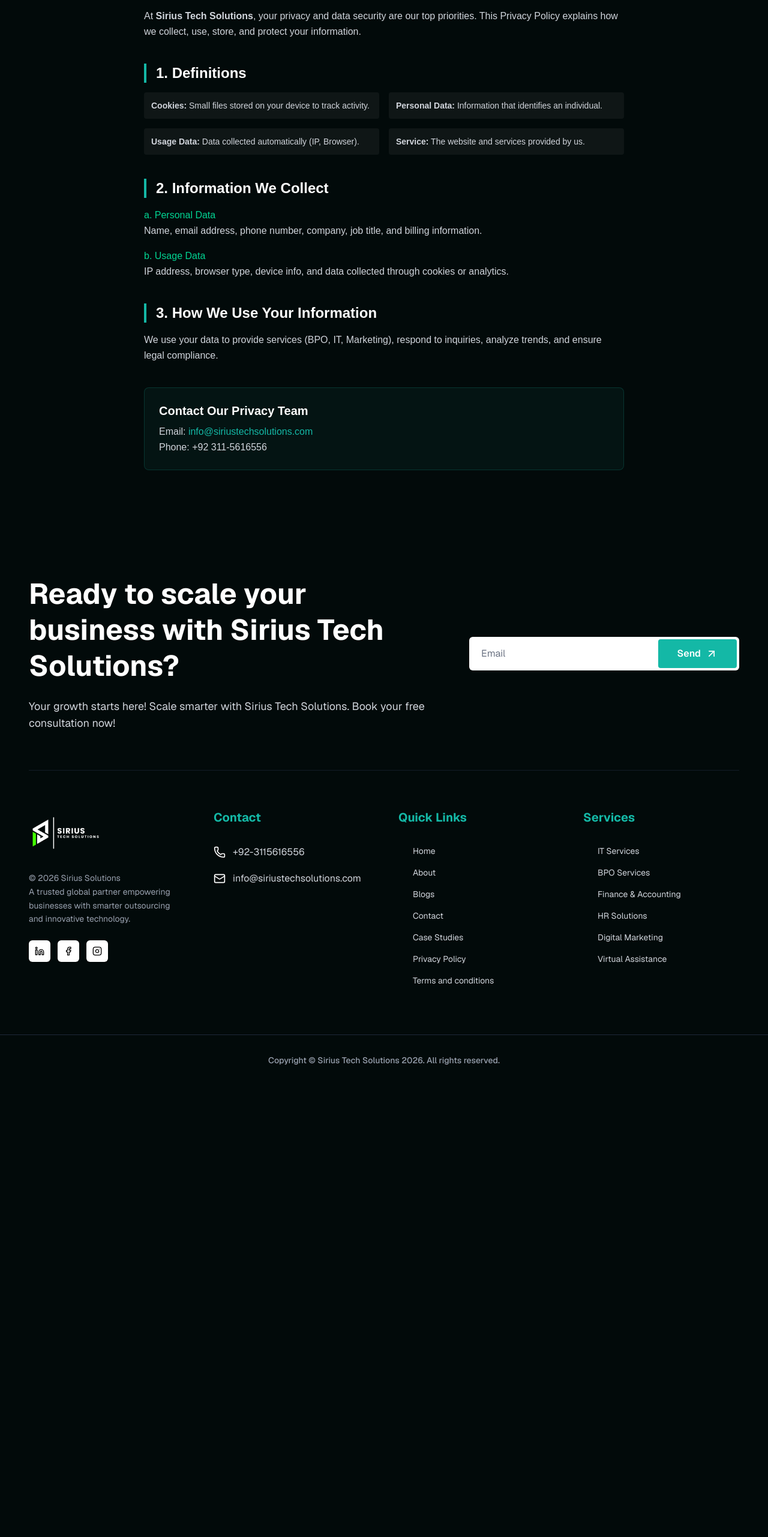
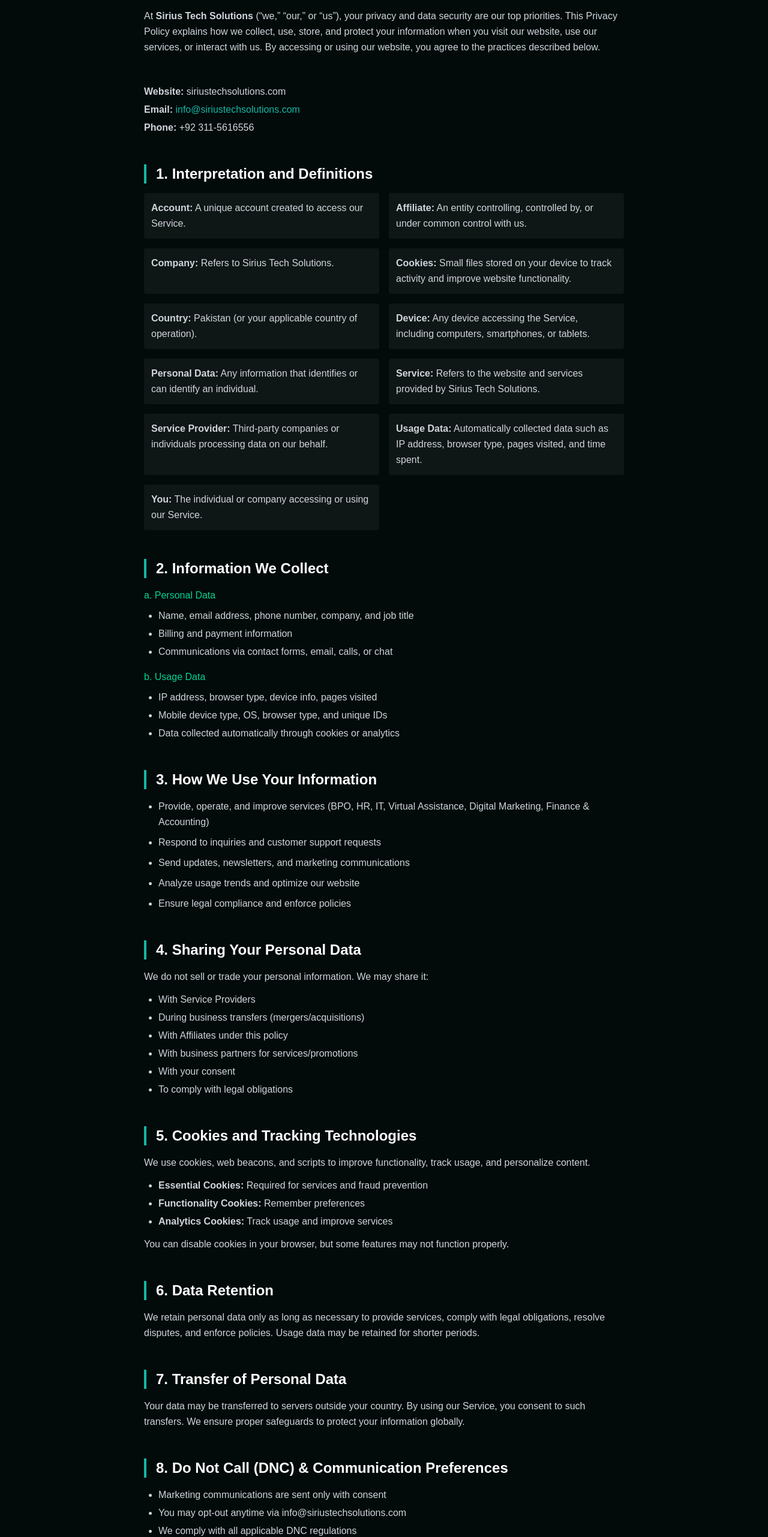
Before and after one commit to Abrar33/Sirius_Tech_Solutions, a Next.js app: page /privacy in a window 1280 px wide. Shown: the part 234-2797 px from the top of the page at 60% size. Before the commit the page ends 2044 px from the top, so only its background shows below. Built offline with nearby package versions, Linux system fonts and the light colour scheme.

Commit message:
privacy component updated

```diff
--- a/app/privacy/page.tsx
+++ b/app/privacy/page.tsx
@@ -1,4 +1,4 @@
-import React from 'react';
+import React from "react";
 
 export default function PrivacyPolicy() {
   return (
@@ -7,38 +7,301 @@
         <h1 className="text-4xl font-bold mb-4 text-[#14b8a6]">Privacy Policy</h1>
         <p className="text-gray-400 mb-10">Effective Date: February 2026</p>
 
-        <section className="space-y-10 text-gray-300 leading-relaxed">
-          <div>
-            <p>At <strong>Sirius Tech Solutions</strong>, your privacy and data security are our top priorities. This Privacy Policy explains how we collect, use, store, and protect your information.</p>
+        <section className="space-y-12 text-gray-300 leading-relaxed text-sm sm:text-base">
+          {/* Intro */}
+          <p>
+            At <strong>Sirius Tech Solutions</strong> (“we,” “our,” or “us”), your
+            privacy and data security are our top priorities. This Privacy Policy
+            explains how we collect, use, store, and protect your information
+            when you visit our website, use our services, or interact with us. By
+            accessing or using our website, you agree to the practices described
+            below.
+          </p>
+
+          <div className="space-y-1">
+            <p>
+              <strong>Website:</strong> siriustechsolutions.com
+            </p>
+            <p>
+              <strong>Email:</strong>{" "}
+              <span className="text-[#14b8a6]">info@siriustechsolutions.com</span>
+            </p>
+            <p>
+              <strong>Phone:</strong> +92 311-5616556
+            </p>
           </div>
 
+          {/* 1 */}
           <div>
-            <h2 className="text-2xl font-semibold text-white mb-4 border-l-4 border-[#14b8a6] pl-4">1. Definitions</h2>
-            <ul className="grid grid-cols-1 md:grid-cols-2 gap-4 text-sm mt-4">
-              <li className="bg-white/5 p-3 rounded"><strong>Cookies:</strong> Small files stored on your device to track activity.</li>
-              <li className="bg-white/5 p-3 rounded"><strong>Personal Data:</strong> Information that identifies an individual.</li>
-              <li className="bg-white/5 p-3 rounded"><strong>Usage Data:</strong> Data collected automatically (IP, Browser).</li>
-              <li className="bg-white/5 p-3 rounded"><strong>Service:</strong> The website and services provided by us.</li>
+            <h2 className="text-2xl font-semibold text-white mb-4 border-l-4 border-[#14b8a6] pl-4">
+              1. Interpretation and Definitions
+            </h2>
+            <ul className="grid grid-cols-1 md:grid-cols-2 gap-4 mt-4">
+              <li className="bg-white/5 p-3 rounded">
+                <strong>Account:</strong> A unique account created to access our
+                Service.
+              </li>
+              <li className="bg-white/5 p-3 rounded">
+                <strong>Affiliate:</strong> An entity controlling, controlled by,
+                or under common control with us.
+              </li>
+              <li className="bg-white/5 p-3 rounded">
+                <strong>Company:</strong> Refers to Sirius Tech Solutions.
+              </li>
+              <li className="bg-white/5 p-3 rounded">
+                <strong>Cookies:</strong> Small files stored on your device to
+                track activity and improve website functionality.
+              </li>
+              <li className="bg-white/5 p-3 rounded">
+                <strong>Country:</strong> Pakistan (or your applicable country of
+                operation).
+              </li>
+              <li className="bg-white/5 p-3 rounded">
+                <strong>Device:</strong> Any device accessing the Service,
+                including computers, smartphones, or tablets.
+              </li>
+              <li className="bg-white/5 p-3 rounded">
+                <strong>Personal Data:</strong> Any information that identifies
+                or can identify an individual.
+              </li>
+              <li className="bg-white/5 p-3 rounded">
+                <strong>Service:</strong> Refers to the website and services
+                provided by Sirius Tech Solutions.
+              </li>
+              <li className="bg-white/5 p-3 rounded">
+                <strong>Service Provider:</strong> Third-party companies or
+                individuals processing data on our behalf.
+              </li>
+              <li className="bg-white/5 p-3 rounded">
+                <strong>Usage Data:</strong> Automatically collected data such as
+                IP address, browser type, pages visited, and time spent.
+              </li>
+              <li className="bg-white/5 p-3 rounded">
+                <strong>You:</strong> The individual or company accessing or
+                using our Service.
+              </li>
             </ul>
           </div>
 
+          {/* 2 */}
           <div>
-            <h2 className="text-2xl font-semibold text-white mb-4 border-l-4 border-[#14b8a6] pl-4">2. Information We Collect</h2>
-            <h3 className="text-emerald-400 font-medium mt-4">a. Personal Data</h3>
-            <p>Name, email address, phone number, company, job title, and billing information.</p>
+            <h2 className="text-2xl font-semibold text-white mb-4 border-l-4 border-[#14b8a6] pl-4">
+              2. Information We Collect
+            </h2>
+
+            <h3 className="text-emerald-400 font-medium mt-4">
+              a. Personal Data
+            </h3>
+            <ul className="list-disc ml-6 mt-2 space-y-1">
+              <li>Name, email address, phone number, company, and job title</li>
+              <li>Billing and payment information</li>
+              <li>Communications via contact forms, email, calls, or chat</li>
+            </ul>
+
             <h3 className="text-emerald-400 font-medium mt-4">b. Usage Data</h3>
-            <p>IP address, browser type, device info, and data collected through cookies or analytics.</p>
+            <ul className="list-disc ml-6 mt-2 space-y-1">
+              <li>IP address, browser type, device info, pages visited</li>
+              <li>Mobile device type, OS, browser type, and unique IDs</li>
+              <li>Data collected automatically through cookies or analytics</li>
+            </ul>
           </div>
 
+          {/* 3 */}
           <div>
-            <h2 className="text-2xl font-semibold text-white mb-4 border-l-4 border-[#14b8a6] pl-4">3. How We Use Your Information</h2>
-            <p>We use your data to provide services (BPO, IT, Marketing), respond to inquiries, analyze trends, and ensure legal compliance.</p>
+            <h2 className="text-2xl font-semibold text-white mb-4 border-l-4 border-[#14b8a6] pl-4">
+              3. How We Use Your Information
+            </h2>
+            <ul className="list-disc ml-6 space-y-2">
+              <li>
+                Provide, operate, and improve services (BPO, HR, IT, Virtual
+                Assistance, Digital Marketing, Finance & Accounting)
+              </li>
+              <li>Respond to inquiries and customer support requests</li>
+              <li>Send updates, newsletters, and marketing communications</li>
+              <li>Analyze usage trends and optimize our website</li>
+              <li>Ensure legal compliance and enforce policies</li>
+            </ul>
           </div>
 
+          {/* 4 */}
+          <div>
+            <h2 className="text-2xl font-semibold text-white mb-4 border-l-4 border-[#14b8a6] pl-4">
+              4. Sharing Your Personal Data
+            </h2>
+            <p className="mb-3">
+              We do not sell or trade your personal information. We may share it:
+            </p>
+            <ul className="list-disc ml-6 space-y-1">
+              <li>With Service Providers</li>
+              <li>During business transfers (mergers/acquisitions)</li>
+              <li>With Affiliates under this policy</li>
+              <li>With business partners for services/promotions</li>
+              <li>With your consent</li>
+              <li>To comply with legal obligations</li>
+            </ul>
+          </div>
+
+          {/* 5 */}
+          <div>
+            <h2 className="text-2xl font-semibold text-white mb-4 border-l-4 border-[#14b8a6] pl-4">
+              5. Cookies and Tracking Technologies
+            </h2>
+            <p>
+              We use cookies, web beacons, and scripts to improve functionality,
+              track usage, and personalize content.
+            </p>
+            <ul className="list-disc ml-6 mt-3 space-y-1">
+              <li>
+                <strong>Essential Cookies:</strong> Required for services and
+                fraud prevention
+              </li>
+              <li>
+                <strong>Functionality Cookies:</strong> Remember preferences
+              </li>
+              <li>
+                <strong>Analytics Cookies:</strong> Track usage and improve
+                services
+              </li>
+            </ul>
+            <p className="mt-3">
+              You can disable cookies in your browser, but some features may not
+              function properly.
+            </p>
+          </div>
+
+          {/* 6 */}
+          <div>
+            <h2 className="text-2xl font-semibold text-white mb-4 border-l-4 border-[#14b8a6] pl-4">
+              6. Data Retention
+            </h2>
+            <p>
+              We retain personal data only as long as necessary to provide
+              services, comply with legal obligations, resolve disputes, and
+              enforce policies. Usage data may be retained for shorter periods.
+            </p>
+          </div>
+
+          {/* 7 */}
+          <div>
+            <h2 className="text-2xl font-semibold text-white mb-4 border-l-4 border-[#14b8a6] pl-4">
+              7. Transfer of Personal Data
+            </h2>
+            <p>
+              Your data may be transferred to servers outside your country. By
+              using our Service, you consent to such transfers. We ensure proper
+              safeguards to protect your information globally.
+            </p>
+          </div>
+
+          {/* 8 */}
+          <div>
+            <h2 className="text-2xl font-semibold text-white mb-4 border-l-4 border-[#14b8a6] pl-4">
+              8. Do Not Call (DNC) & Communication Preferences
+            </h2>
+            <ul className="list-disc ml-6 space-y-1">
+              <li>Marketing communications are sent only with consent</li>
+              <li>You may opt-out anytime via info@siriustechsolutions.com</li>
+              <li>We comply with all applicable DNC regulations</li>
+              <li>Opt-out requests are processed within 30 days</li>
+            </ul>
+          </div>
+
+          {/* 9 */}
+          <div>
+            <h2 className="text-2xl font-semibold text-white mb-4 border-l-4 border-[#14b8a6] pl-4">
+              9. Your Privacy Rights
+            </h2>
+            <ul className="list-disc ml-6 space-y-1">
+              <li>Access, correct, or delete your personal data</li>
+              <li>Object to certain processing</li>
+              <li>Withdraw consent for marketing communications</li>
+            </ul>
+            <p className="mt-3">
+              To exercise your rights, contact{" "}
+              <span className="text-[#14b8a6]">
+                info@siriustechsolutions.com
+              </span>
+              .
+            </p>
+          </div>
+
+          {/* 10 */}
+          <div>
+            <h2 className="text-2xl font-semibold text-white mb-4 border-l-4 border-[#14b8a6] pl-4">
+              10. Children’s Privacy
+            </h2>
+            <p>
+              Our services are not intended for children under 13. We do not
+              knowingly collect personal information from minors. Parents may
+              contact us to request data removal.
+            </p>
+          </div>
+
+          {/* 11 */}
+          <div>
+            <h2 className="text-2xl font-semibold text-white mb-4 border-l-4 border-[#14b8a6] pl-4">
+              11. Links to Other Websites
+            </h2>
+            <p>
+              Our website may contain third-party links. We are not responsible
+              for their privacy practices. Please review their policies before
+              sharing personal information.
+            </p>
+          </div>
+
+          {/* 12 */}
+          <div>
+            <h2 className="text-2xl font-semibold text-white mb-4 border-l-4 border-[#14b8a6] pl-4">
+              12. Security of Your Data
+            </h2>
+            <p>
+              We use industry-standard measures such as encryption, firewalls,
+              and access controls to protect your data, but no transmission is
+              100% secure.
+            </p>
+          </div>
+
+          {/* 13 */}
+          <div>
+            <h2 className="text-2xl font-semibold text-white mb-4 border-l-4 border-[#14b8a6] pl-4">
+              13. Deleting Your Personal Data
+            </h2>
+            <ul className="list-disc ml-6 space-y-1">
+              <li>By logging into your account (if applicable)</li>
+              <li>By contacting info@siriustechsolutions.com</li>
+            </ul>
+            <p className="mt-3">
+              Certain data may be retained if required by law.
+            </p>
+          </div>
+
+          {/* 14 */}
+          <div>
+            <h2 className="text-2xl font-semibold text-white mb-4 border-l-4 border-[#14b8a6] pl-4">
+              14. Changes to This Privacy Policy
+            </h2>
+            <p>
+              We may update this policy periodically. Continued use of our
+              website after changes means you accept the updated policy.
+            </p>
+          </div>
+
+          {/* 15 Contact Card */}
           <div className="bg-[#0f3d39]/20 p-6 rounded-lg border border-[#14b8a6]/20">
-            <h2 className="text-xl font-semibold text-white mb-2">Contact Our Privacy Team</h2>
-            <p>Email: <span className="text-[#14b8a6]">info@siriustechsolutions.com</span></p>
+            <h2 className="text-xl font-semibold text-white mb-3">
+              15. Contact Us
+            </h2>
+            <p>
+              <strong>Sirius Tech Solutions</strong>
+            </p>
+            <p>
+              Email:{" "}
+              <span className="text-[#14b8a6]">
+                info@siriustechsolutions.com
+              </span>
+            </p>
             <p>Phone: +92 311-5616556</p>
+            <p>Website: siriustechsolutions.com</p>
           </div>
         </section>
       </div>
```
